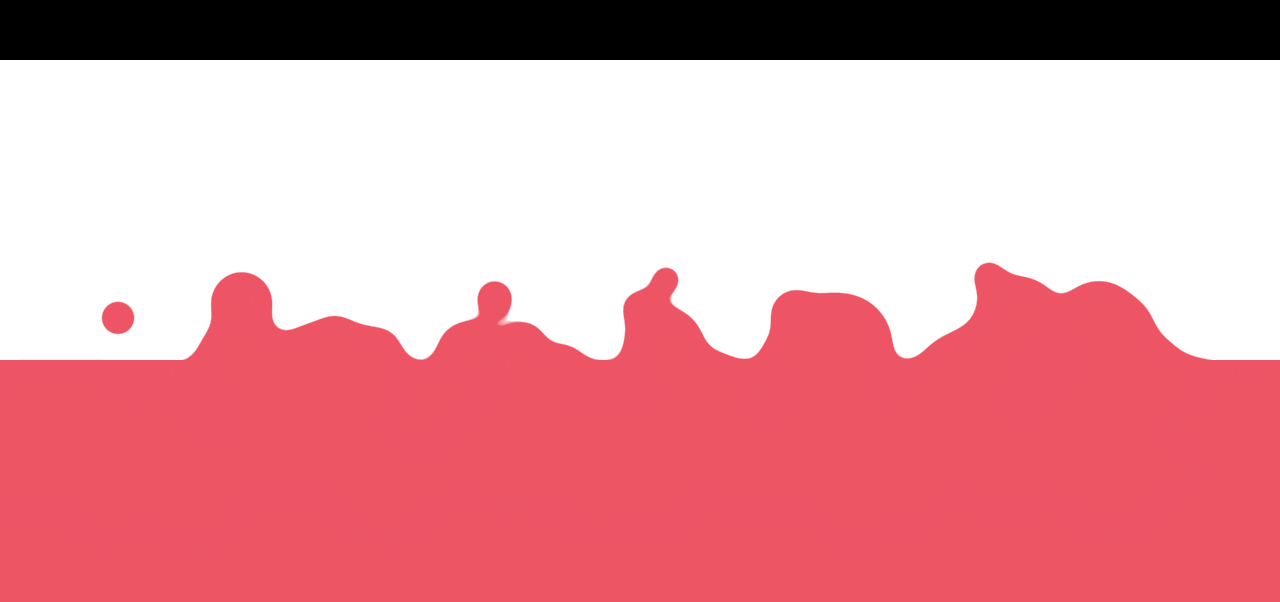
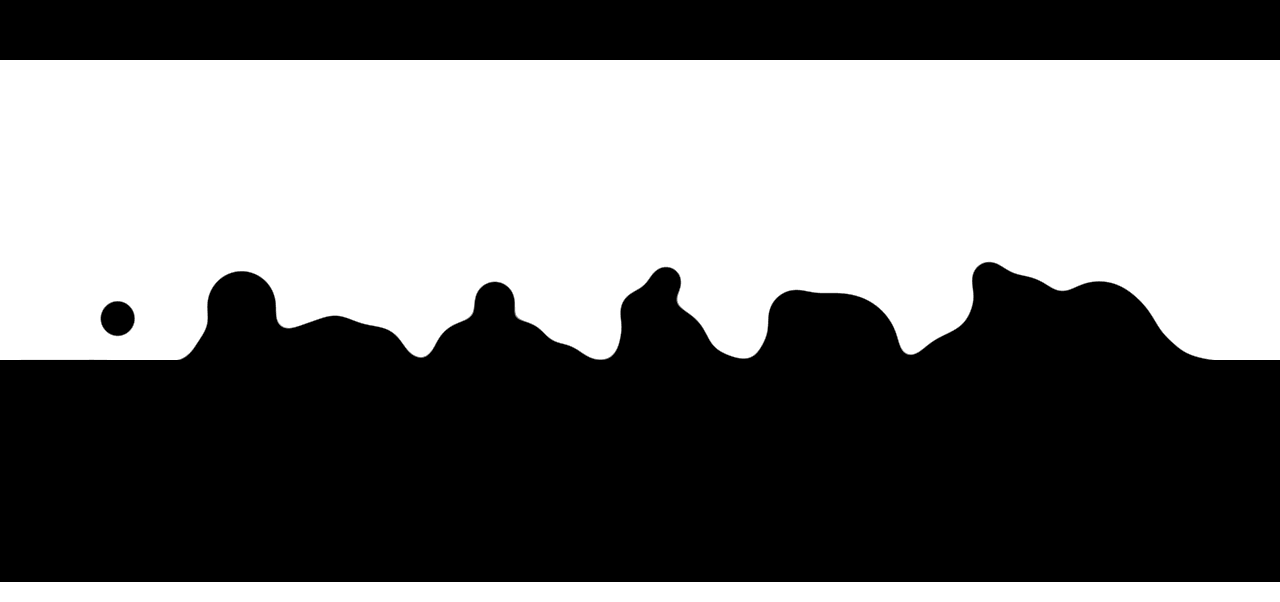
Before and after one commit to Guram12/Techsupp, a React (Vite) app: page /about in a window 1280 px wide. Shown: the part 713-1315 px from the top of the page. Built offline with nearby package versions, Linux system fonts and the light colour scheme; a web font is replaced by a local one.

Commit message:
added footer to all pages

```diff
--- a/src/components/Header/Footer.jsx
+++ b/src/components/Header/Footer.jsx
@@ -3,10 +3,10 @@ import "../styles/Footer.css"
 
 
 
-export default function Footer() {
+export default function Footer({isDarkmodeOn}) {
   // Generating bubbles with unique styles
   const bubbles = Array.from({ length: 128 }).map((_, index) => ({
-    size: `${2 + Math.random() * 6}rem`,
+    size: `${2 + Math.random() * 7}rem`,
     distance: `${6 + Math.random() * 4}rem`,
     position: `${-5 + Math.random() * 100}%`,
     time: `${2 + Math.random() * 2}s`,
@@ -17,7 +17,7 @@ export default function Footer() {
     <div className="body_footer" >
 
       <div className="main">
-        <div className="footer">
+        <div className={`footer  ${isDarkmodeOn? "footer_dark" : "footer_light" } `}  >
           <div className="bubbles">
             {bubbles.map((bubble, index) => (
               <div
@@ -48,7 +48,7 @@ export default function Footer() {
           </defs>
         </svg>
       </div>
-      <div className="for_footer_filing" >
+      <div className={`for_footer_filing ${!isDarkmodeOn ? "for_footer_filing_light" : "for_footer_filing_dark"  }     `} >
 
       </div>
     </div>
--- a/src/components/pages/About.jsx
+++ b/src/components/pages/About.jsx
@@ -11,7 +11,7 @@ export default function About({ isDarkmodeOn }) {
 
 
       <div className="footer_containet" >
-        <Footer />
+        <Footer isDarkmodeOn={isDarkmodeOn} />
 
       </div>
     </div>
--- a/src/components/pages/AnaliticPage.jsx
+++ b/src/components/pages/AnaliticPage.jsx
@@ -5,6 +5,8 @@ import Paralax from "../animations/Paralax"
 import Google_sheet_animation from "../animations/Google_sheet_animation"
 import { motion, useAnimation } from 'framer-motion';
 import { useInView } from 'react-intersection-observer';
+import Footer from "../Header/Footer";
+
 
 export default function AnaliticPage({ isDarkmodeOn }) {
 
@@ -75,7 +77,9 @@ export default function AnaliticPage({ isDarkmodeOn }) {
         </motion.div>
 
       </div>
-
+      <div>
+        <Footer  isDarkmodeOn={isDarkmodeOn} />
+      </div>
 
     </div>
   )
--- a/src/components/pages/AnimationPage.jsx
+++ b/src/components/pages/AnimationPage.jsx
@@ -7,7 +7,7 @@ import Motion_animation from "../animations/Motion_animation"
 import test_motion_video from "../../assets/Motion_media_files/test_motion_video.webm"
 import { motion, useAnimation } from 'framer-motion';
 import { useInView } from 'react-intersection-observer';
-
+import Footer from "../Header/Footer"
 
 export default function AnimationPage({ isDarkmodeOn }) {
 
@@ -93,7 +93,7 @@ const test_click = ()=> {
       <div className="video_animation_container" >
         <VideoAnimation />
       </div>
-
+          <Footer  isDarkmodeOn={isDarkmodeOn} />
 
     </div>
   )
--- a/src/components/pages/BrendingPage.jsx
+++ b/src/components/pages/BrendingPage.jsx
@@ -12,7 +12,7 @@ import Parallax from "../animations/Paralax";
 import branding_logo from "../../assets/branding_logo.png"
 import visit_card from "../../assets/branding_visit_card.png"
 import ui_ux_logo from "../../assets/branding_UI-UX.png"
-
+import Footer from "../Header/Footer";
 import { motion, useAnimation } from 'framer-motion';
 import { useInView } from 'react-intersection-observer';
 
@@ -148,7 +148,9 @@ export default function BrandingPage({ isDarkmodeOn }) {
             <p >99 ლარიდან</p>
           </motion.div>
         </div>
-
+      <div>
+        <Footer isDarkmodeOn={isDarkmodeOn} />
+      </div>
     </div>
   );
 }
--- a/src/components/pages/ItPage.jsx
+++ b/src/components/pages/ItPage.jsx
@@ -3,7 +3,7 @@ import ITAnimation_2 from "../animations/ITAnimation_2"
 import ITAnimation_3 from "../animations/ITAnimation_3"
 import Paralax from "../animations/Paralax"
 import "../styles/ITPage.css"
-
+import Footer from "../Header/Footer"
 
 
 
@@ -32,6 +32,10 @@ export default function ItPage({isDarkmodeOn}) {
       <div>
         aq  chaiwereba informacia mocemuli servisebis Sesaxeb
       </div>
+
+      <div>
+        <Footer  isDarkmodeOn={isDarkmodeOn} />
+      </div>
     </div>
   )
 }
--- a/src/components/pages/MenuPage.jsx
+++ b/src/components/pages/MenuPage.jsx
@@ -4,7 +4,7 @@ import { motion, useAnimation } from 'framer-motion';
 import { useInView } from 'react-intersection-observer';
 import Parallax from "../animations/Paralax"
 import QRcodeAnimation from "../animations/QRcode_animation"
-
+import Footer from "../Header/Footer";
 
 
 
@@ -51,7 +51,9 @@ export default function MenuPage({ isDarkmodeOn }) {
 
         </motion.div>
       </div>
-
+      <div>
+        <Footer isDarkmodeOn={isDarkmodeOn} />
+      </div>
     </div>
   )
 }
--- a/src/components/pages/WebsitePage.jsx
+++ b/src/components/pages/WebsitePage.jsx
@@ -6,7 +6,7 @@ import { motion, useAnimation } from 'framer-motion';
 import web_icon from "../../assets/web_icon.png"
 import { useInView } from 'react-intersection-observer';
 import Website_cards from '../animations/Website_cards';
-
+import Footer from '../Header/Footer';
 
 export default function WebsitePage({
   isDarkmodeOn,
@@ -55,6 +55,9 @@ export default function WebsitePage({
       <div className='card_wb_container'>
         <Website_cards />
       </div>
+      <div>
+        <Footer isDarkmodeOn={isDarkmodeOn} />
+      </div>
     </div>
   )
 }
--- a/src/components/styles/Footer.css
+++ b/src/components/styles/Footer.css
@@ -2,19 +2,30 @@
   display: grid;
   grid-template-rows: 1fr 10rem auto;
   grid-template-areas: "main" "." "footer";
-  height: 100px;
+  height: 90px;
   background: #F5F7FA;
 
   font-family: 'Open Sans', sans-serif;
 }
 .body_footer .footer {
   z-index: 1;
-  --footer-background: #ED5565;
   display: grid;
   position: relative;
   grid-area: footer;
   min-height: 12rem;
 }
+
+.footer_dark  {
+  --footer-background: #000000;
+
+}
+
+.footer_light {
+  --footer-background: #ffffff;
+
+}
+
+
 .body_footer .footer .bubbles {
   position: absolute;
   top: 0;
@@ -72,10 +83,20 @@
 }
 
 .for_footer_filing{
-  height: 50px;
+  height: 30px;
   width: 100%;
-  background-color: #ED5565;
 }
+
+.for_footer_filing_dark{
+
+  background-color: #000000;
+}
+
+.for_footer_filing_light{
+  background-color: #ffffff;
+
+}
+
 @keyframes bubble-size {
   0%, 75% {
     width: var(--size, 4rem);
```
Also changed, not shown: src/components/styles/Footer.scss (deleted, +0 -93 lines).
